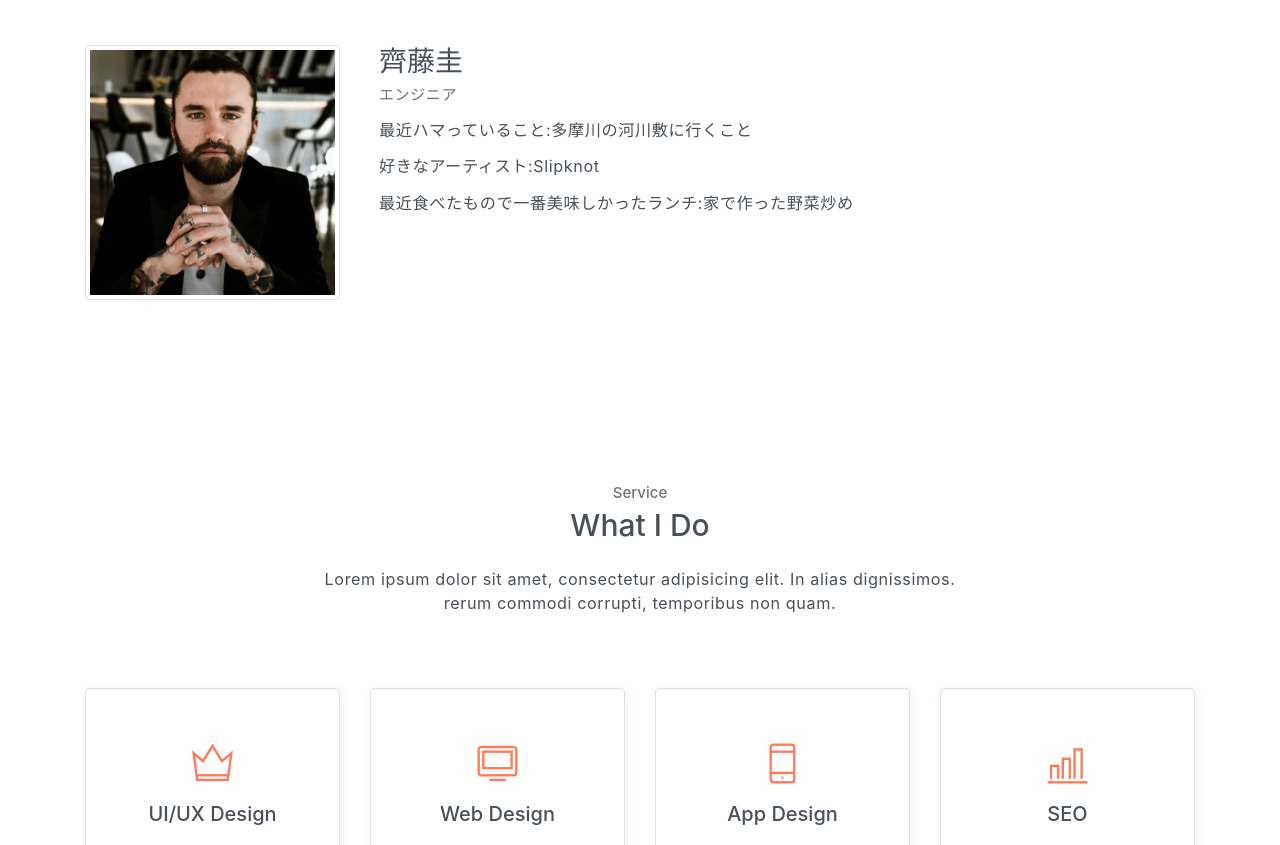
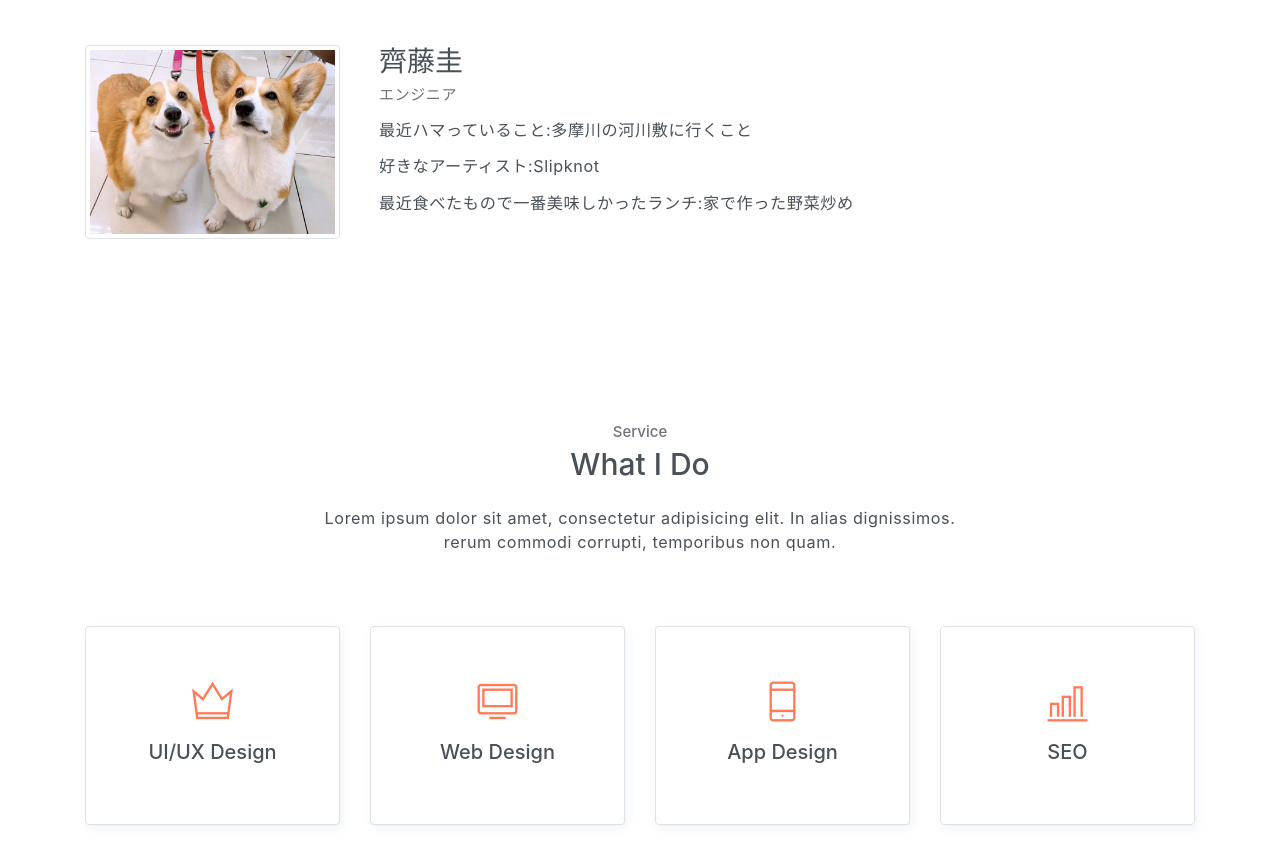
Before and after one commit to iwakiri0104/Git_Training, a website: page public_html/index.html in a window 1280 px wide. Shown: the part 2641-3486 px from the top of the page. Drawn offline with Linux system fonts and the light colour scheme.

```diff
--- a/public_html/index.html
+++ b/public_html/index.html
@@ -211,7 +211,7 @@
         <div class="container mt-5">
             <div class="row text-center text-md-left">
                 <div class="col-md-3">
-                    <img src="assets/imgs/avatar.jpg" alt="" class="img-thumbnail mb-4">
+                    <img src="assets/imgs/corgi.jpeg" alt="" class="img-thumbnail mb-4">
                 </div>
                 <div class="pl-md-4 col-md-9">
                     <h6 class="title">齊藤圭</h6>
```
Also changed, not shown: public_html/assets/imgs/corgi.jpeg (added).
